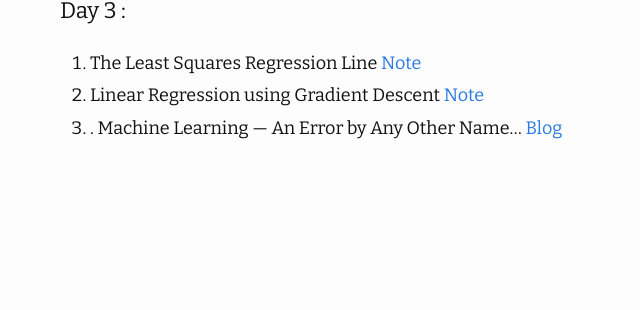
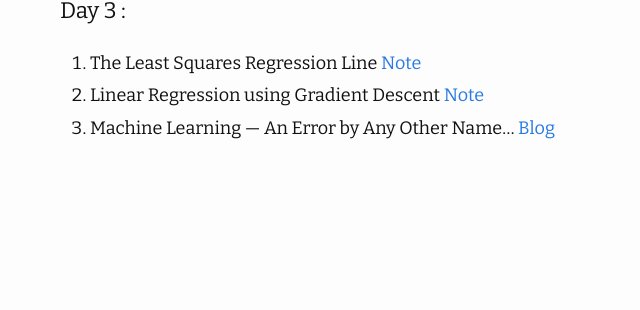
Before and after one commit to ditikrushna/eNotes, a Jekyll site: the page built from _posts/2020-05-31-Machine Learning Road Map.md, in a window 1280 px wide. Shown: the part 248-558 px from the top of the page, without its empty margins (210-850 px from the left). Built offline with Jekyll 4.4.1, drawn with Linux system fonts in a browser that asks for light colours; nearby versions of some CDN libraries.

```diff
--- a/_posts/2020-05-31-Machine Learning Road Map.md
+++ b/_posts/2020-05-31-Machine Learning Road Map.md
@@ -8,5 +8,5 @@ author: "Ditikrushna Giri"
 #### Day 3 :
 1. The Least Squares Regression Line [Note](https://saylordotorg.github.io/text_introductory-statistics/s14-04-the-least-squares-regression-l.html)
 2. Linear Regression using Gradient Descent [Note](https://towardsdatascience.com/linear-regression-using-gradient-descent-97a6c8700931)
-3. . Machine Learning — An Error by Any Other Name…
+3. Machine Learning — An Error by Any Other Name…
  [Blog](https://medium.com/@phuctrt/loss-functions-why-what-where-or-when-189815343d3f)
```
